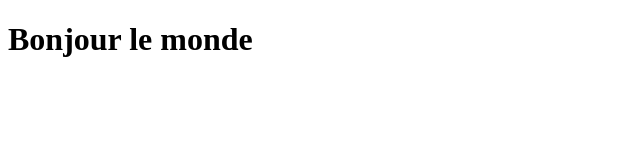
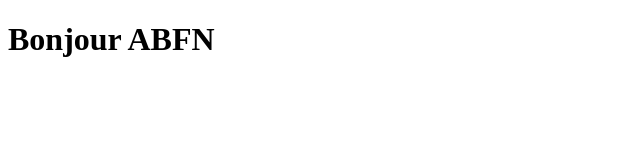
Before and after one commit to Mohamed-Konate/test-project-html, a plain HTML site: page index.html in a window 1280 px wide. Shown: the whole page, without its empty margins (0-640 px from the left). Drawn offline with Linux system fonts and the light colour scheme.

Commit message:
update index.html

```diff
--- a/index.html
+++ b/index.html
@@ -7,7 +7,7 @@
 </head>
 <body>
 
-        <h1>Bonjour le monde</h1>
+        <h1>Bonjour ABFN</h1>
 
 </body>
 </html>
```
